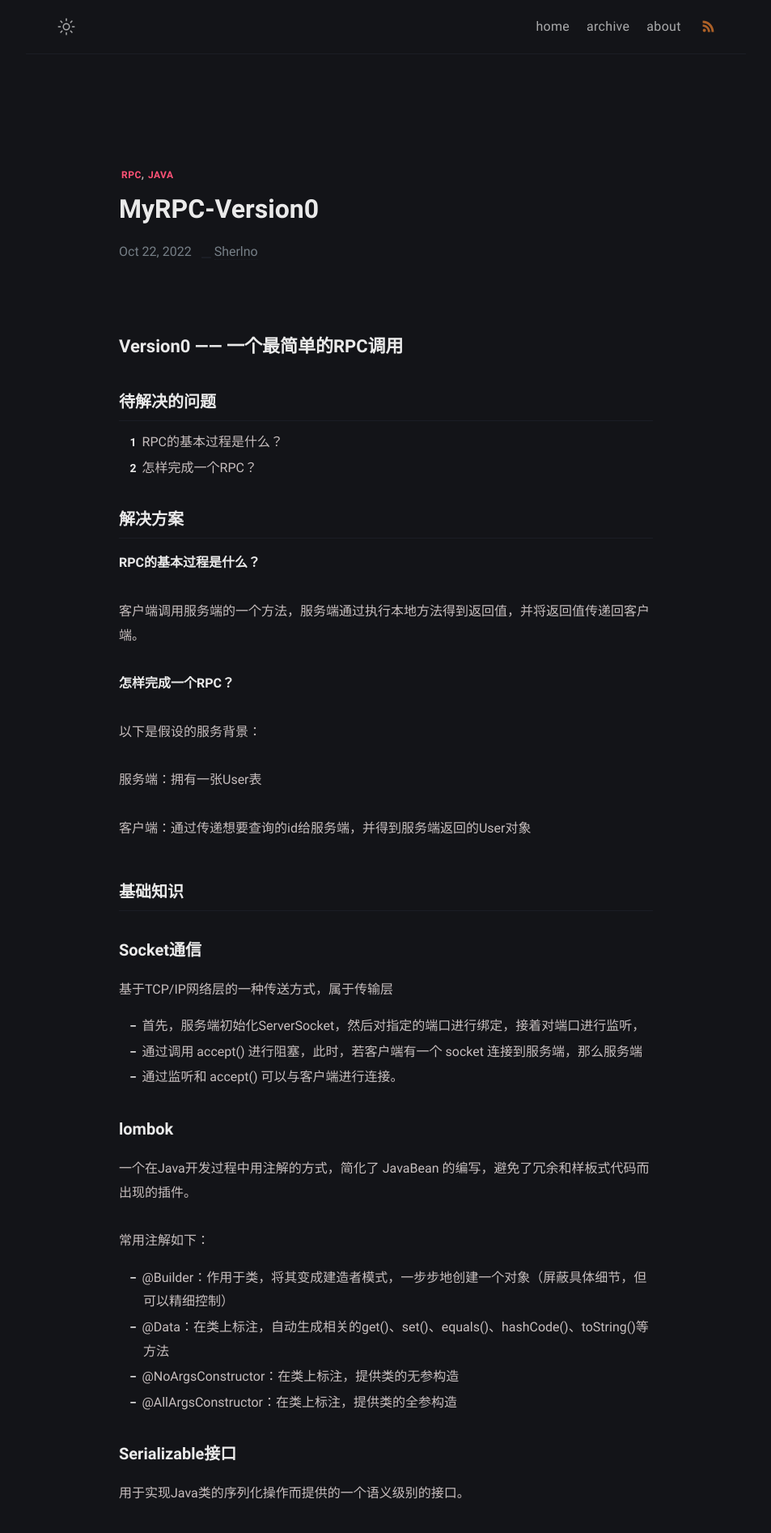
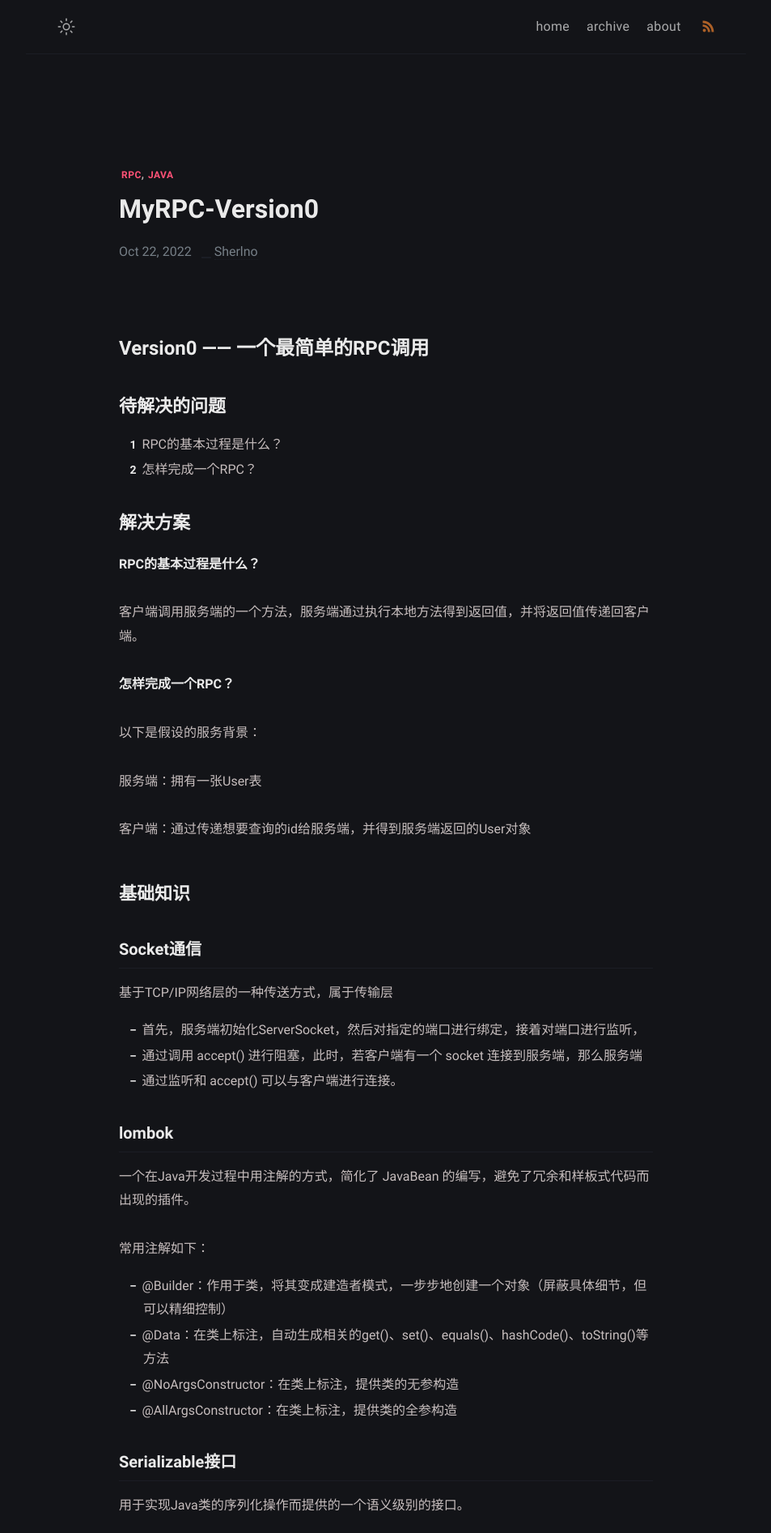
Before and after one commit to SherlnoW/SherlnoW.github.io, a Jekyll site: the page built from _posts/Monster-RPC/2022-10-22-myrpc-version0.md, in a window 1280 px wide. Shown: the top 1893 px of the page at 81% size, without its empty margins (163-1116 px from the left). Built offline with Jekyll 4.4.1, drawn with Linux system fonts in a browser that asks for light colours.

```diff
--- a/_posts/Monster-RPC/2022-10-22-myrpc-version0.md
+++ b/_posts/Monster-RPC/2022-10-22-myrpc-version0.md
@@ -8,14 +8,14 @@ tag:
 - Java
 ---
 
-## Version0 —— 一个最简单的RPC调用
+# Version0 —— 一个最简单的RPC调用
 
-### 待解决的问题
+## 待解决的问题
 
 1. RPC的基本过程是什么？
 2. 怎样完成一个RPC？
 
-### 解决方案
+## 解决方案
 
 **RPC的基本过程是什么？**
 
@@ -29,16 +29,16 @@ tag:
 
 客户端：通过传递想要查询的id给服务端，并得到服务端返回的User对象
 
-### 基础知识
+## 基础知识
 
-#### Socket通信
+### Socket通信
 
 基于TCP/IP网络层的一种传送方式，属于传输层
 * 首先，服务端初始化ServerSocket，然后对指定的端口进行绑定，接着对端口进行监听，
 * 通过调用 accept() 进行阻塞，此时，若客户端有一个 socket 连接到服务端，那么服务端
 * 通过监听和 accept() 可以与客户端进行连接。
 
-#### lombok
+### lombok
 
 一个在Java开发过程中用注解的方式，简化了 JavaBean 的编写，避免了冗余和样板式代码而出现的插件。
 
@@ -49,21 +49,21 @@ tag:
 * @NoArgsConstructor：在类上标注，提供类的无参构造
 * @AllArgsConstructor：在类上标注，提供类的全参构造
 
-#### Serializable接口
+### Serializable接口
 
 用于实现Java类的序列化操作而提供的一个语义级别的接口。
 
 实现了Serializable接口的类可以被ObjectOutPutStream转换为字节流，也可通过ObjectInputStream再将其解析为对象。
 
-#### BIO通信
+### BIO通信
 
 同步阻塞I/O模式，数据的读取写入必须阻塞在一个线程内等待其完成。
 
 最容易实现的IO工作方式，应用程序向操作系统请求网络IO操作，这时应用程序会一直等待；另一方面，操作系统收到请求后，也会等待，直到网络上有数据传到监听端口；操作系统在收集数据后，会把数据发送给应用程序；最后应用程序受到数据，并解除等待状态。
 
-### 具体实现
+## 具体实现
 
-##### common包
+### common包
 
 用来存放客户端查询、服务端提供的数据（对象）
 
@@ -71,7 +71,7 @@ tag:
 
 User对象：客户端和服务端都已知，其中客户端想要得到这个pojo对象数据，服务端需要对此对象进行操作。（这里User对象属性包括id、userName、sex）
 
-##### service包
+### service包
 
 用来存放服务端所提供的服务接口
 
@@ -83,7 +83,7 @@ User对象：客户端和服务端都已知，其中客户端想要得到这个p
 
 实现UserService接口中的方法，具体实现通过id查询User对象的功能。
 
-##### server包
+### server包
 
 服务端，用来接收客户端的请求并提供相应的服务
 
@@ -91,7 +91,7 @@ User对象：客户端和服务端都已知，其中客户端想要得到这个p
 
 以BIO的方式监听Socket，如果有数据，则调用相应的实现类提供服务，并返回结果给客户端
 
-##### client包
+### client包
 
 客户端，包含发送给服务端的请求以及得到的返回对象
 
@@ -99,7 +99,7 @@ User对象：客户端和服务端都已知，其中客户端想要得到这个p
 
 建立Socket连接，向服务端传输id，并得到返回的User对象。
 
-### 结果
+## 结果
 
 1. 启动服务端，监听8080端口
 
@@ -121,7 +121,7 @@ User对象：客户端和服务端都已知，其中客户端想要得到这个p
    <figcaption>Fig 1. 客户端启动服务端提供服务.</figcaption>
    </figure>
 
-### 不足之处
+## 不足之处
 
 1. 只能调用服务端Service唯一确定的方法，如果有多个方法需要调用呢？（Request需要抽象）
 2. 返回值只支持User对象，如果返回值是其他类型呢？（Response需要抽象）
```
